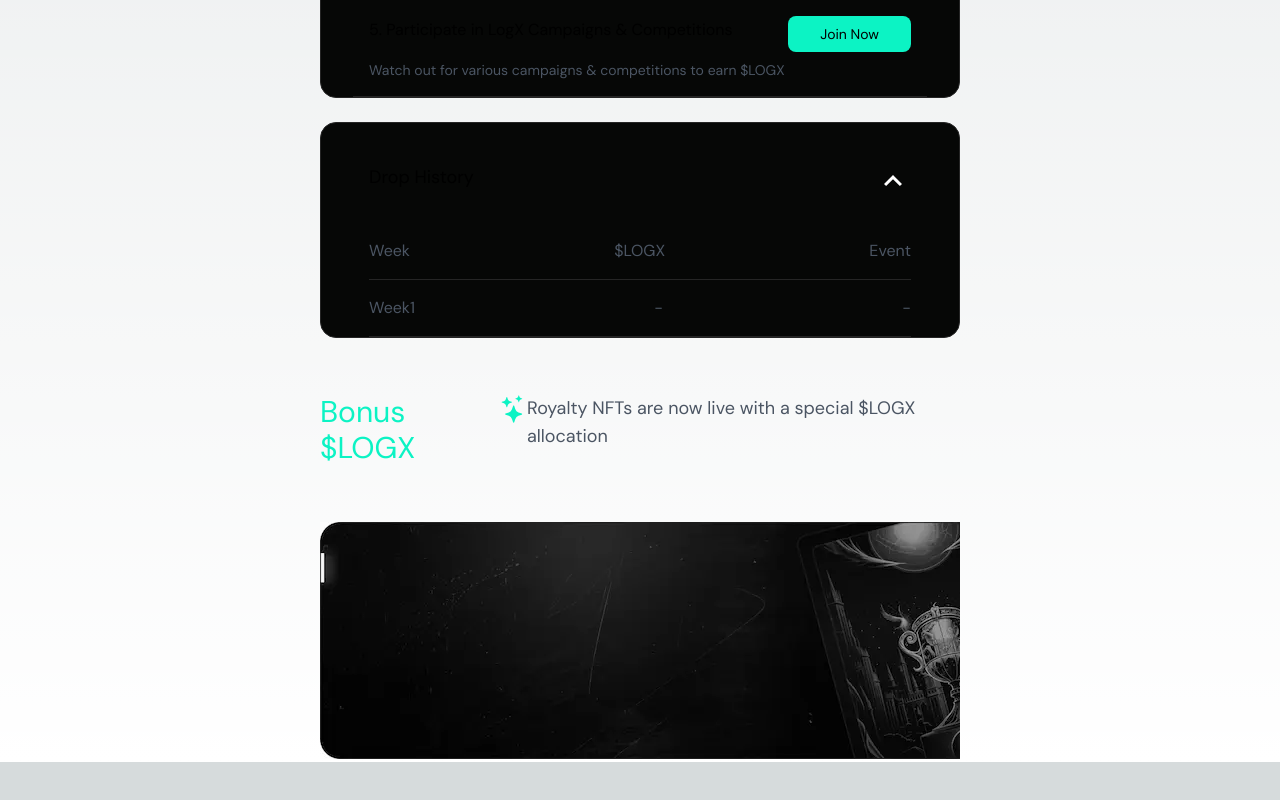
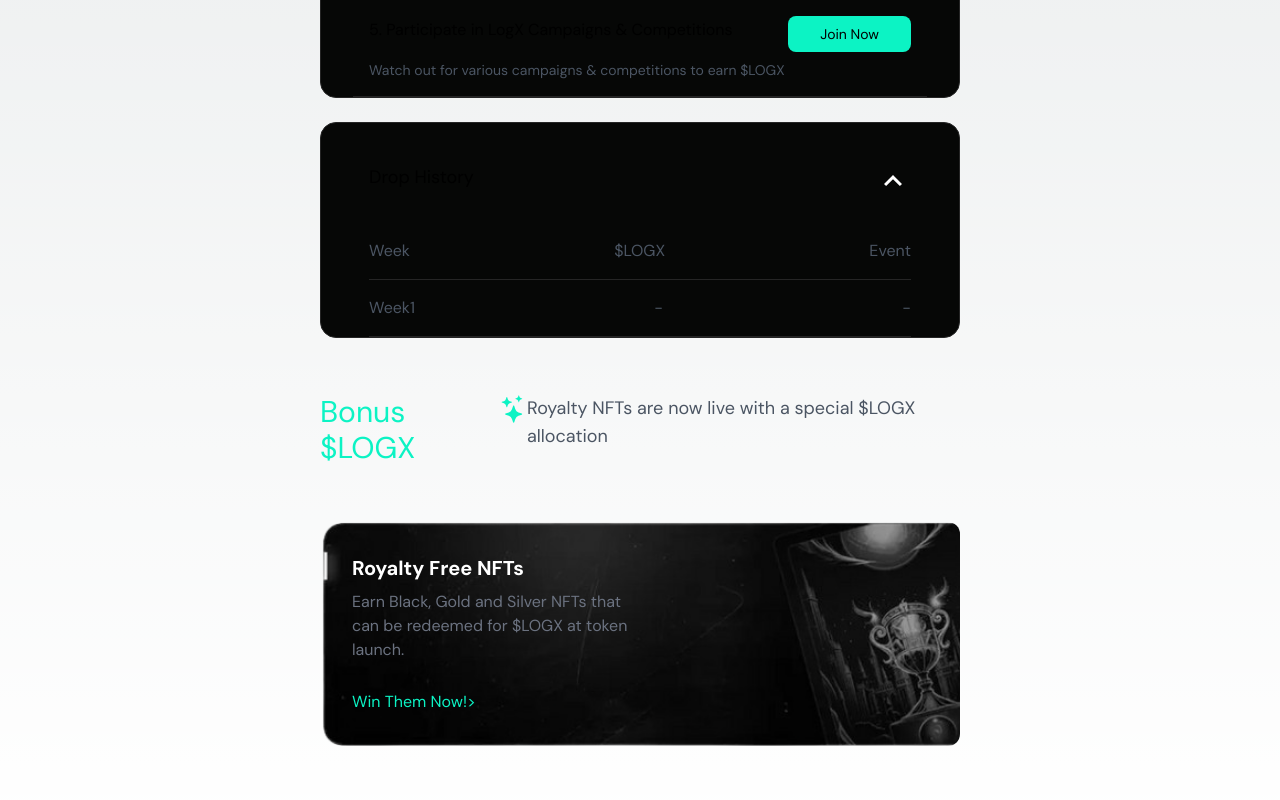
Before and after one commit to Remex-Trade/landing-page, a Next.js app: page /site/Airdrop in a window 1280 px wide. Shown: the part 1380-2180 px from the top of the page. Before the commit the page ends 2142 px from the top, so only its background shows below. Built offline with nearby package versions, Linux system fonts and the light colour scheme.

Commit message:
Some final touches

```diff
--- a/app/globals.css
+++ b/app/globals.css
@@ -49,6 +49,21 @@ body {
     font-family:'Dm Sans',system-ui;
   }
 }
+.image-container {
+
+  width: 100%;
+
+  > div {
+    position: unset !important;
+  }
+
+  .image {
+    object-fit: contain;
+    width: 100% !important;
+    position: relative !important;
+    height: unset !important;
+  }
+}
 /* global.css*/
 
 @tailwind base;
--- a/app/site/Airdrop/page.js
+++ b/app/site/Airdrop/page.js
@@ -210,7 +210,19 @@ const page = () => {
         </div>
         <div className="text-lg text-gray-600">Royalty NFTs are now live with a special $LOGX allocation</div>
       </div>
-      <div className="rounded-4xl w-1/2  bg-auto bg-[url('/Images/nftbg.webp')] bg-no-repeat h-60">
+      <div className="rounded-xl flex flex-col justify-between items-start p-8 w-1/2 h-56 bg-no-repeat bg-cover mb-20 p-0 bg-[url('/Images/nftbg.png')]">
+          <div className="w-1/2 flex flex-col gap-2">
+              <div className="text-white font-bold text-xl">
+                    Royalty Free NFTs
+              </div>
+              <div className="text-md text-gray-500">
+              Earn Black, Gold and Silver NFTs that can be
+redeemed for $LOGX at token launch.
+              </div>
+          </div>
+          <div className="text-[#0Cf3c4] text-md hover:underline cursor-pointer">
+              Win Them Now!{'>'}
+          </div>
       </div>
     </div>
   );
```
Also changed, not shown: public/Images/nftbg.png (added), public/Images/nftbg1.png (added).
